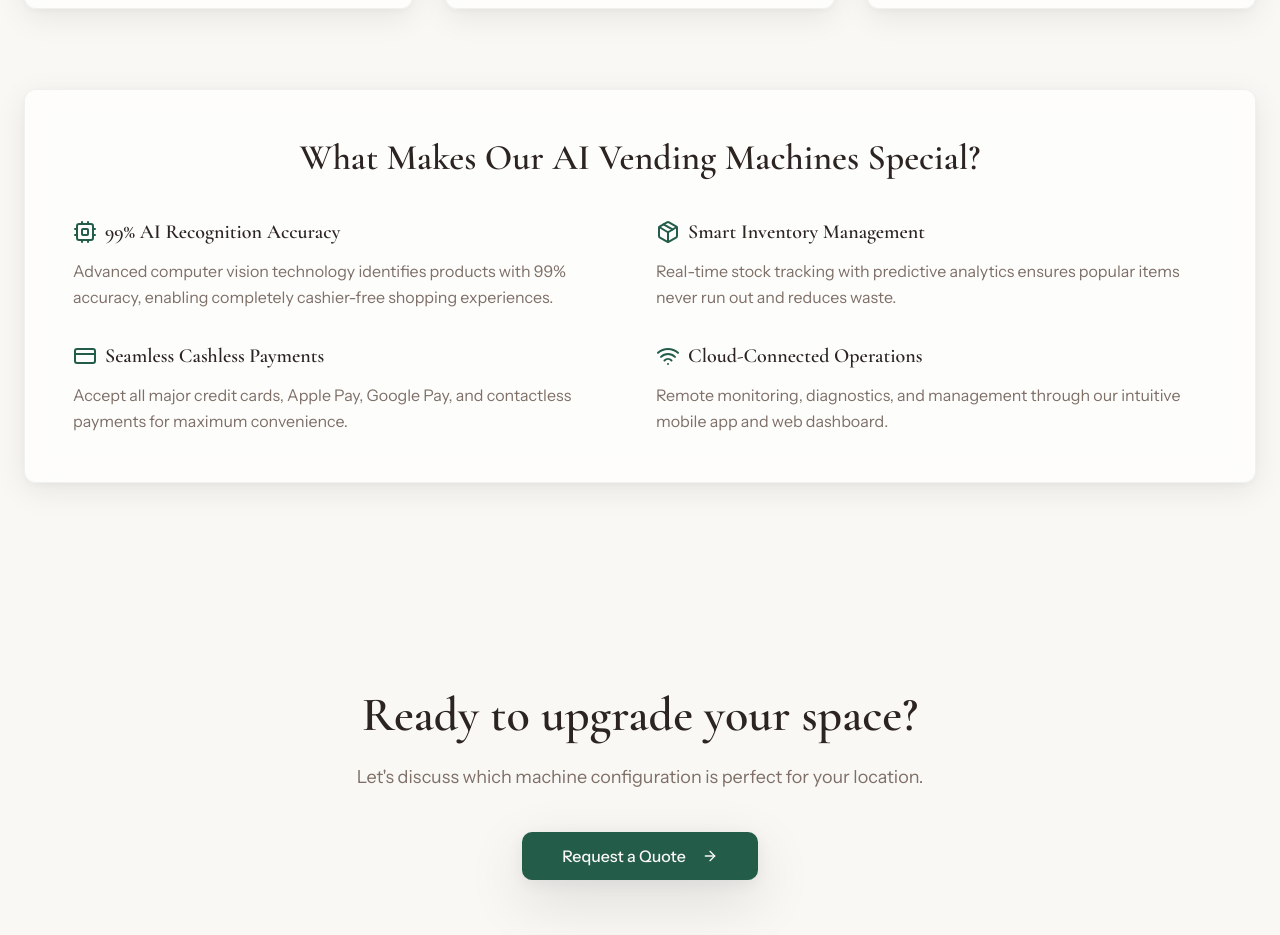
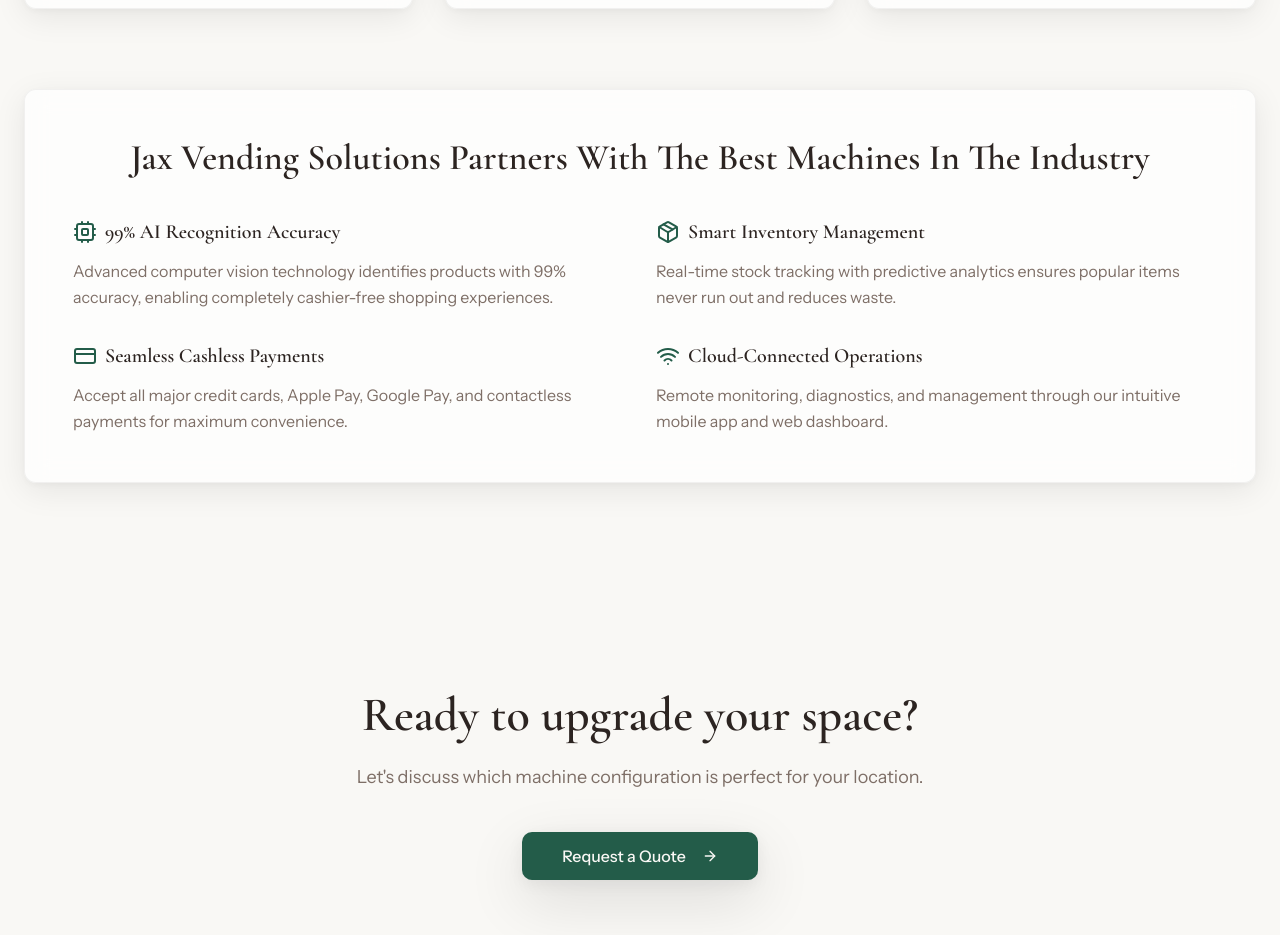
Before and after one commit to devs-10pt/Jaxvendingsolutions.com, a React (Vite) app in the folder webapp/: page /machines in a window 1280 px wide. Shown: the part 3440-4375 px from the top of the page. Built offline with nearby package versions, Linux system fonts and the light colour scheme.

Commit message:
Instead of saying "What Makes Our AI Vending Machines Special?" Replace it by saying "Jax Vending Solutions Partners With The Best Machines In The Industry"

```diff
--- a/webapp/src/pages/Machines.tsx
+++ b/webapp/src/pages/Machines.tsx
@@ -428,7 +428,7 @@
           >
             <Card className="p-10 lg:p-12 glass-light dark:glass shadow-premium">
               <h3 className="text-3xl lg:text-4xl font-display font-semibold text-foreground mb-6 text-center">
-                What Makes Our AI Vending Machines Special?
+                Jax Vending Solutions Partners With The Best Machines In The Industry
               </h3>
               <div className="grid md:grid-cols-2 gap-8 mt-10">
                 <div>
```
Also changed, not shown: 1 other file (tests, documents, lock files or other folders).
